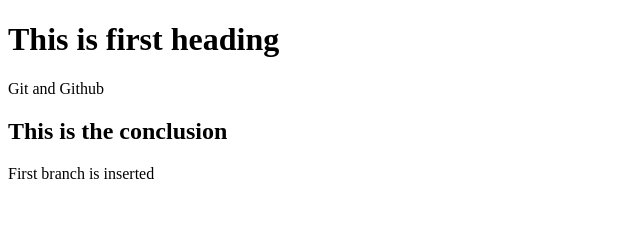
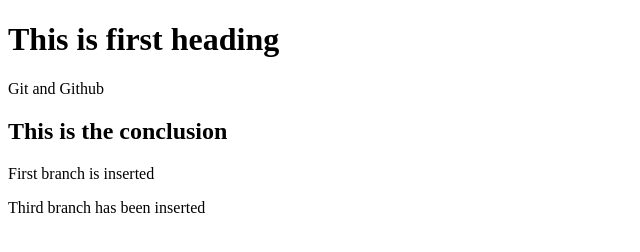
Before and after one commit to Ravi-Grg/OurRepos, a plain HTML site: page index.html in a window 1280 px wide. Shown: the whole page, without its empty margins (0-640 px from the left). Drawn offline with Linux system fonts and the light colour scheme.

Commit message:
added third branch

```diff
--- a/index.html
+++ b/index.html
@@ -13,5 +13,7 @@
     <h2>This is the conclusion</h2>
     <p>First branch is inserted</p>
 
+    <p>Third branch has been inserted</p>
+
 </body>
 </html>
```
